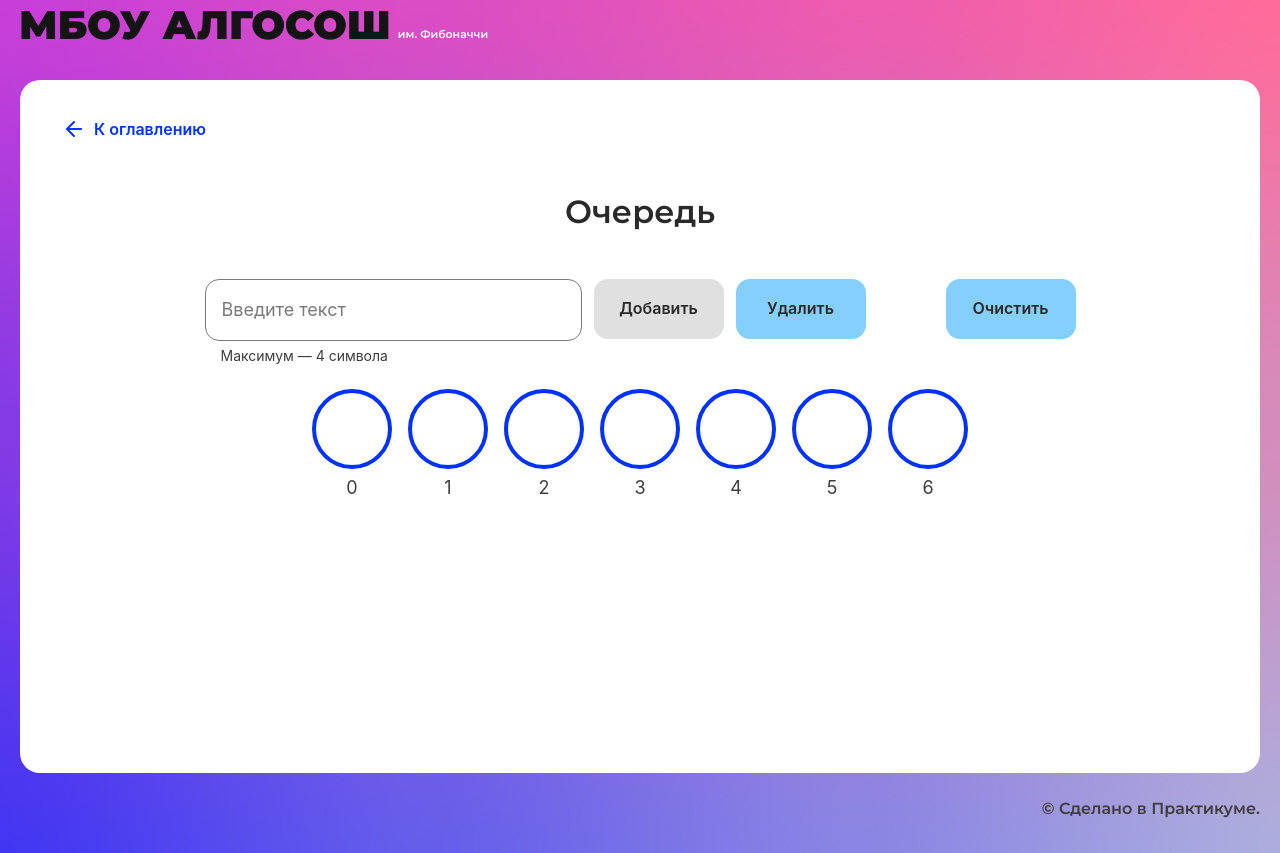
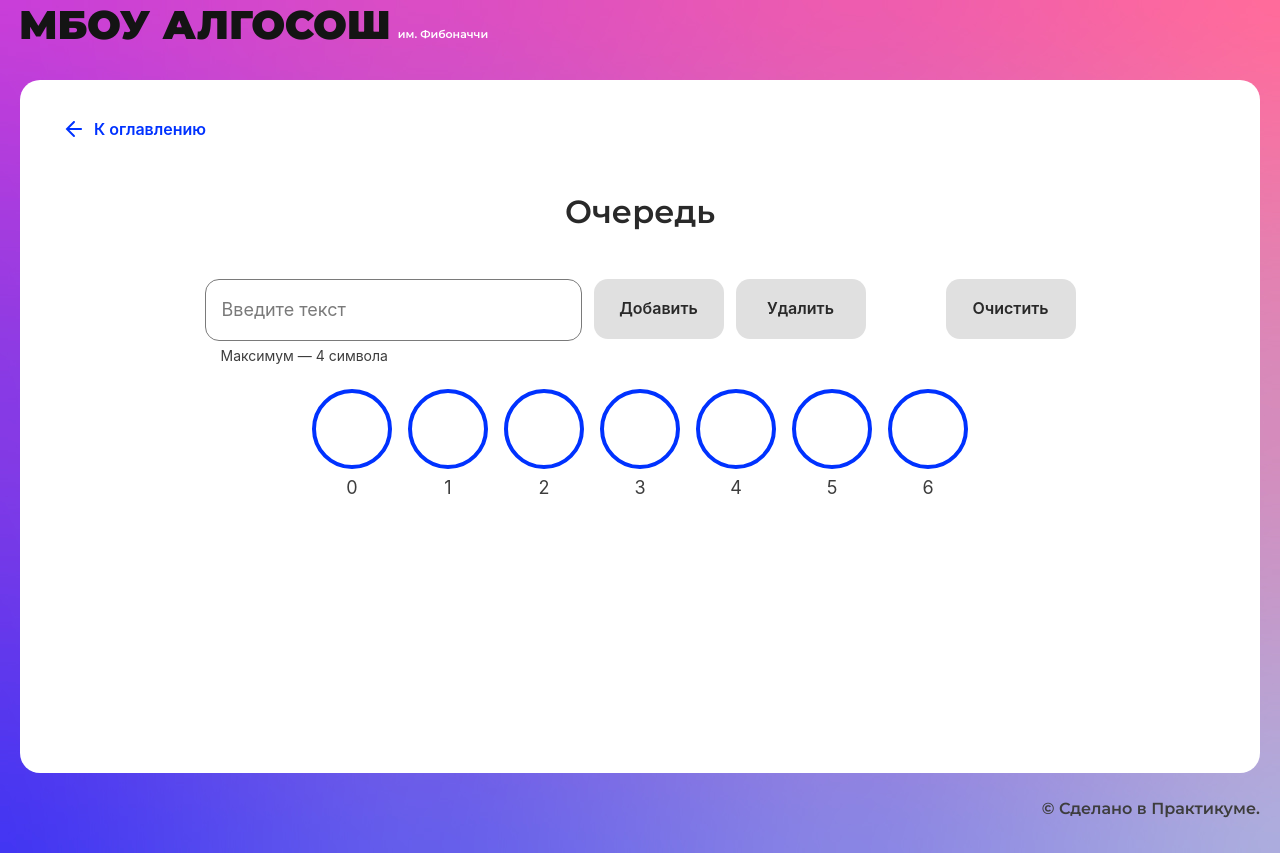
Before and after one commit to lizonkisel/algososh, a React (Create React App) app: page /queue in a window 1280 px wide. Built offline with nearby package versions, Linux system fonts and the light colour scheme.

Commit message:
feat: add disabling for buttons on QueuePage

```diff
--- a/src/components/queue-page/queue-page.tsx
+++ b/src/components/queue-page/queue-page.tsx
@@ -27,13 +27,10 @@ export const QueuePage: React.FC = () => {
   new Promise((resolve) => setTimeout(resolve, ms));
 
   React.useEffect(() => {
-    console.log(currentQueue);
-    console.log(queue.getQueue());
     initializeQueue();
   }, []);
 
   function initializeQueue() {
-    console.log(queue.getQueueLength());
     const tempArr = [];
     for (let i = 0; i < queue.getQueueLength(); i++) {
       tempArr.push({
@@ -96,15 +93,10 @@ export const QueuePage: React.FC = () => {
     })]);
 
     queue.dequeue();
-    console.log(queue.getHeadIndex());
-    console.log(queue.getQueueLength());
-    console.log(queue.getQueue());
 
     await delay(500);
 
     setCurrentQueue([...queue.getQueue().map((value, i) => {
-      // console.log(queue.getQueue());
-      console.log('azaza');
       return {
         letter: value,
         state: ElementStates.Default,
@@ -116,11 +108,13 @@ export const QueuePage: React.FC = () => {
       }
     })]);
 
+    console.log(queue.isEmpty());
+    console.log(queue.getHeadIndex());
+    console.log(queue.getTailIndex());
   };
 
   function clearQueue() {
     queue.clear();
-    console.log(queue.getQueue());
 
     setCurrentQueue([...queue.getQueue().map((value, i) => {
       return {
@@ -133,6 +127,10 @@ export const QueuePage: React.FC = () => {
         // isTail: i + 1 === queue.getTailIndex() ? true : false
       }
     })]);
+
+    console.log(queue.isEmpty());
+    console.log(queue.getHeadIndex());
+    console.log(queue.getTailIndex());
   };
 
   const renderQueue = currentQueue.map((value, i) => {
@@ -179,8 +177,8 @@ export const QueuePage: React.FC = () => {
         <fieldset className={styles.form__fieldset} id='stack'>
           <Input extraClass={styles.form__input} type="text" maxLength={4} isLimitText={true} value={currentLetter} onChange={(e) => setCurrentLetter(e.currentTarget.value)}/>
           <Button extraClass={styles.form__button} text='Добавить' type='submit' name='add' disabled={currentLetter === ''}/>
-          <Button extraClass={styles.form__button} text='Удалить' type='button' name='delete' onClick={deleteFromQueue} disabled={currentQueue.length === 0}/>
-          <Button extraClass={styles.form__button} text='Очистить' type='button' name='clear' onClick={clearQueue} disabled={currentQueue.length === 0}/>
+          <Button extraClass={styles.form__button} text='Удалить' type='button' name='delete' onClick={deleteFromQueue} disabled={queue.isEmpty() || (queue.getHeadIndex() === 0 && queue.getTailIndex() === 0)}/>
+          <Button extraClass={styles.form__button} text='Очистить' type='button' name='clear' onClick={clearQueue} disabled={queue.isEmpty() || (queue.getHeadIndex() === 0 && queue.getTailIndex() === 0)}/>
         </fieldset>
 
         <section className={styles.stackArea}>
```
